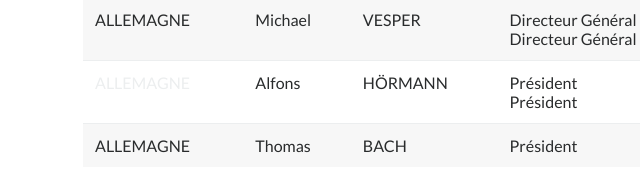
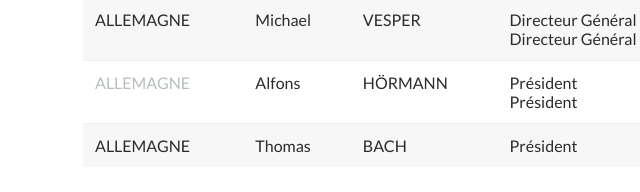
Before and after one commit to Azicuetano/ANOCTOOL, a plain HTML site: page index.html in a window 1280 px wide. Shown: the part 946-1138 px from the top of the page, 2-642 px from the left. Drawn offline with nearby package versions, Linux system fonts and the light colour scheme.

Commit message:
Commit from Pingendo

```diff
--- a/index.html
+++ b/index.html
@@ -133,7 +133,7 @@
                 <td class="bg-faded">29/05/2012</td>
               </tr>
               <tr>
-                <td class="text-warning">ALLEMAGNE</td>
+                <td class="text-muted">ALLEMAGNE</td>
                 <td>Alfons</td>
                 <td>HÖRMANN</td>
                 <td>Président<br>Président</td>
```
